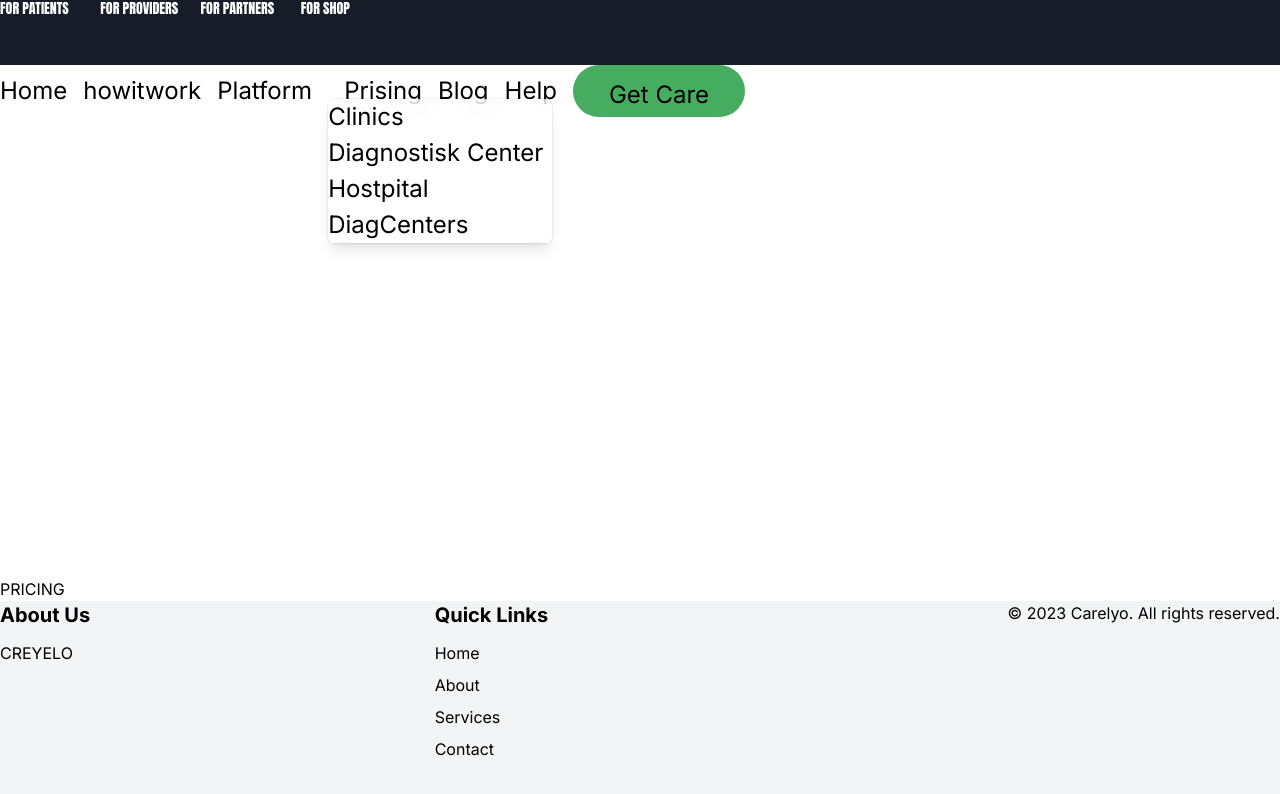
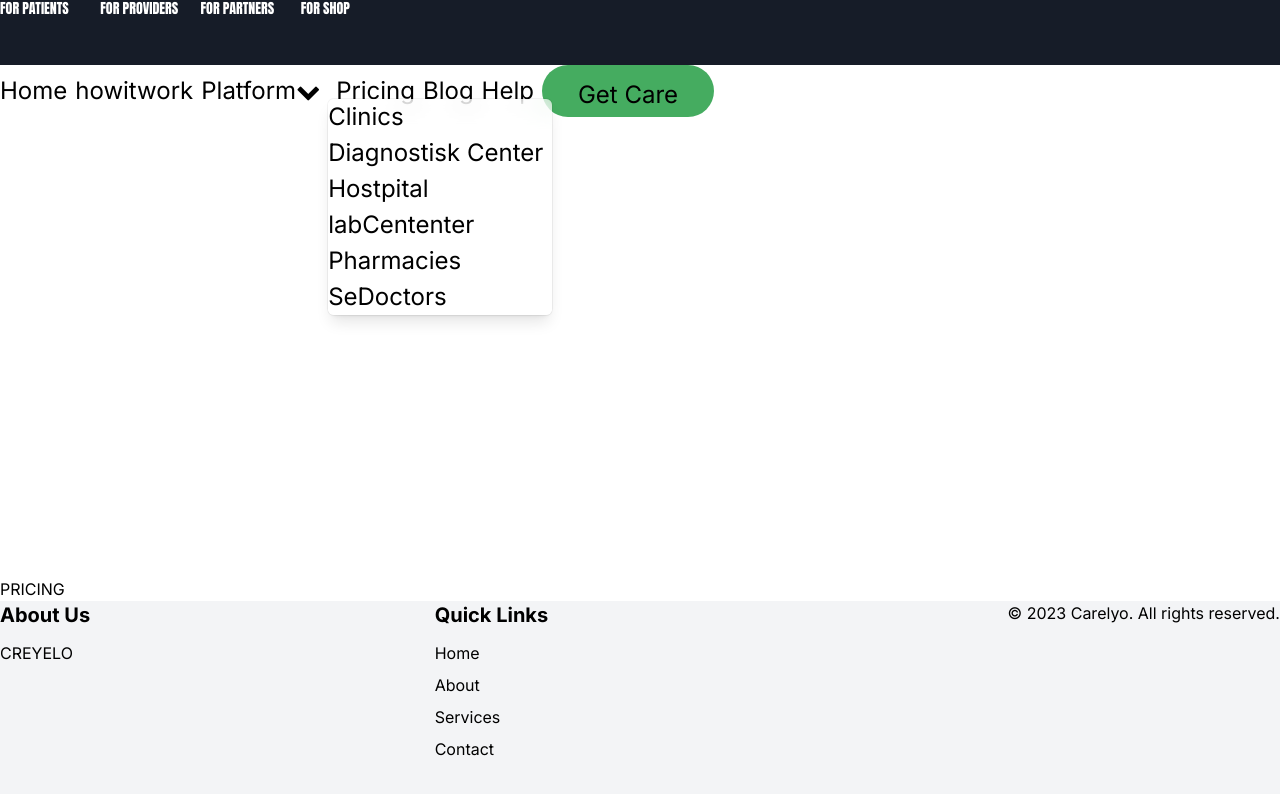
Before and after one commit to meeruu8282/next-mongodb-clerk, a Next.js app: page /providers/pricing in a window 1280 px wide. Both pictures are taken after a click on the button "Platform". Shown: the top 794 px of the page. Built offline with nearby package versions, Linux system fonts and the light colour scheme.

Commit message:
more link routs in platforms is added

```diff
--- a/package.json
+++ b/package.json
@@ -16,6 +16,7 @@
     "autoprefixer": "10.4.15",
     "eslint": "8.47.0",
     "eslint-config-next": "13.4.19",
+    "font-awesome": "^4.7.0",
     "next": "13.4.19",
     "postcss": "8.4.28",
     "react": "18.2.0",
--- a/src/app/globals.css
+++ b/src/app/globals.css
@@ -44,5 +44,14 @@
   visibility: visible;
 }
 .nav-item {
-  @apply flex space-x-4 text-2xl text-black leading-normal inline-flex items-center h-auto border-none bg-transparent p-0 cursor-pointer;
+  @apply flex space-x-4 text-2xl text-black leading-normal inline-flex items-center h-auto border-none bg-transparent p-0 cursor-pointer flex items-center space-x-2;;
+
 }
+.nav-item-chevron {
+  @apply text-xs transition-transform ease-in-out duration-300;
+
+  /* Rotera pilen när knappen är öppen (beroende på isOpen state) */
+}
+.nav-item.open .nav-item-chevron {
+  @apply transform rotate-180;
+}
--- a/src/app/providers/Components/navbar.tsx
+++ b/src/app/providers/Components/navbar.tsx
@@ -1,4 +1,5 @@
 "use client";
+import "font-awesome/css/font-awesome.min.css";
 
 import { useState } from "react";
 import Link from "next/link";
@@ -13,7 +14,7 @@ export default function Navbar() {
         howitwork
       </Link>
       <button onClick={() => setIsOpen(!isOpen)} className=" nav-item">
-        Platform
+        Platform <i className="fa fa-chevron-down"></i>
       </button>
       <div className={isOpen ? "dropdown-visible" : "dropdown-hidden"}>
         <ul className="ulPlatform  ">
@@ -33,23 +34,32 @@ export default function Navbar() {
             </Link>
           </li>
           <li>
-            <Link href="/providers/platsforms/diagCenters" />
-            DiagCenters
+            <Link href="/providers/platforms/labCenters">
+              <nav>labCententer</nav>
+            </Link>
           </li>
           <li>
-            <Link href="/providers/platsforms/diagCenters" />
+            <Link href="/providers/platforms/pharmacies">
+              <nav>Pharmacies</nav>
+            </Link>
           </li>
-        </ul>{" "}
+
+          <li>
+            <Link href="/providers/platforms/seDoctors">
+              <nav> SeDoctors </nav>
+            </Link>
+          </li>
+        </ul>
       </div>
 
-      <Link href="/prising" className="text-black text-2xl">
-        <nav> Prising </nav>
+      <Link href="/pricing" className="text-black text-2xl">
+        <nav> Pricing </nav>
       </Link>
       <Link href="/blog" className="text-black  text-2xl">
-        Blog
+        <nav> Blog </nav>
       </Link>
       <Link href="/help" className="text-black  text-2xl">
-        Help
+        <nav> Help </nav>
       </Link>
       <button className=" getCareButton">Get Care</button>
     </div>
--- a/src/app/providers/pricing/page.tsx
+++ b/src/app/providers/pricing/page.tsx
@@ -1,4 +1,4 @@
-export default function Home() {
+export default function Pricing() {
   return (
     <div>
       <h1>PRICING</h1>
```
Also changed, not shown: 1 other file (tests, documents, lock files or other folders).
